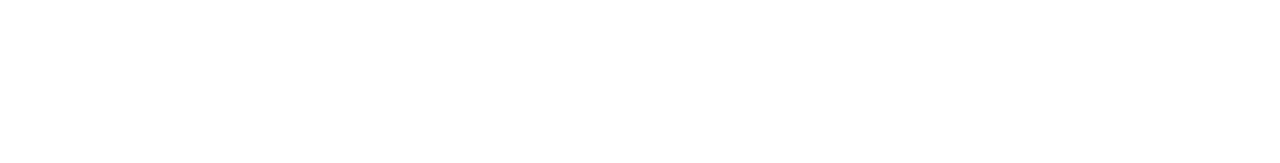
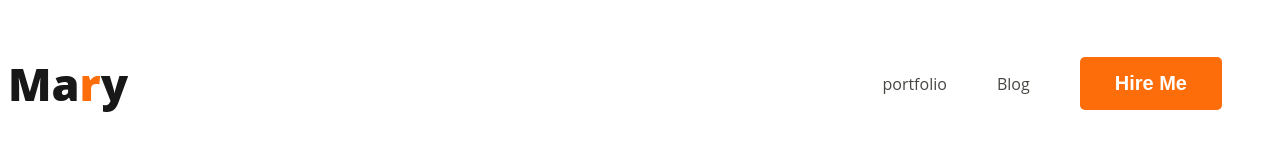
Before and after one commit to SleepingGiant007/webdeveloper-portfolio, a plain HTML site: page index.html in a window 1280 px wide. Drawn offline with Linux system fonts and the light colour scheme.

Commit message:
created navigation

```diff
--- /dev/null
+++ b/Styles/portfolio.css
@@ -0,0 +1,42 @@
+/* coomon shared styles*/
+
+body {
+  font-family: "Open Sans", sans-serif;
+}
+
+.text-primary {
+  color: #fd6e0a;
+}
+.btn-primary {
+  border-radius: 5px;
+  background: #fd6e0a;
+  border: 0;
+  color: white;
+  font-size: 20px;
+  font-weight: 700;
+  padding: 15px 35px;
+}
+/*  nav related styles */
+nav {
+  display: flex;
+  align-items: center;
+  justify-content: space-between;
+}
+.nav-title {
+  color: #181818;
+  font-size: 45px;
+  font-weight: 800;
+}
+
+nav > ul {
+  display: flex;
+  align-items: center;
+}
+nav li {
+  list-style: none;
+  margin-right: 50px;
+}
+nav a {
+  text-decoration: none;
+  color: #474744;
+}
--- a/index.html
+++ b/index.html
@@ -4,6 +4,17 @@
     <meta charset="UTF-8" />
     <meta name="viewport" content="width=device-width, initial-scale=1.0" />
     <title>Webdeveloper-portfolio</title>
+    <link rel="stylesheet" href="Styles/portfolio.css">
   </head>
-  <body></body>
+  <body>
+    <header>
+      <nav>
+        <h3 class="nav-title">Ma<span class="text-primary">r</span>y</h3>
+        <ul>
+          <li><a href="">portfolio</a></li>
+          <li><a href="">Blog</a></li>
+          <li><button class="btn-primary">Hire Me</button></li>
+      </nav>
+    </header>
+  </body>
 </html>
```
